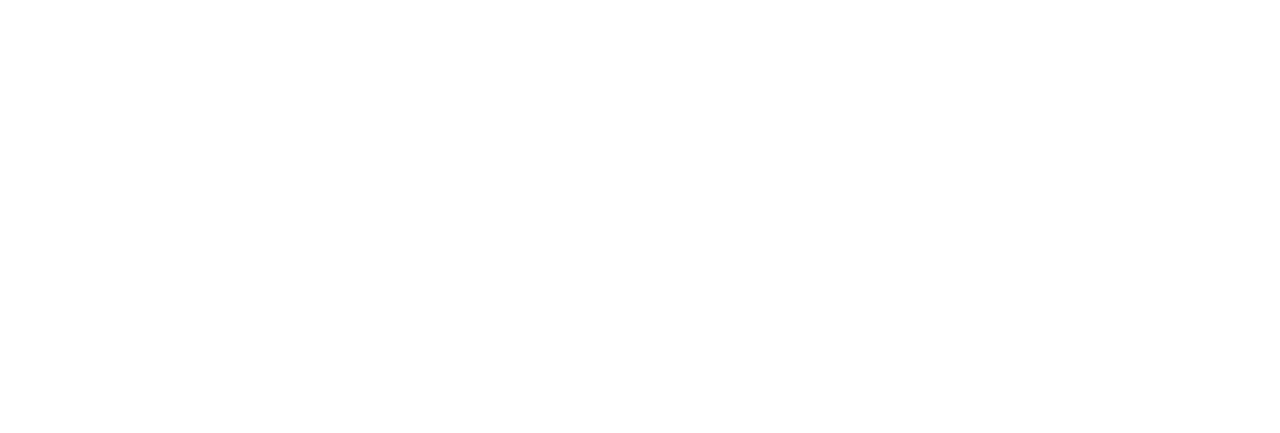
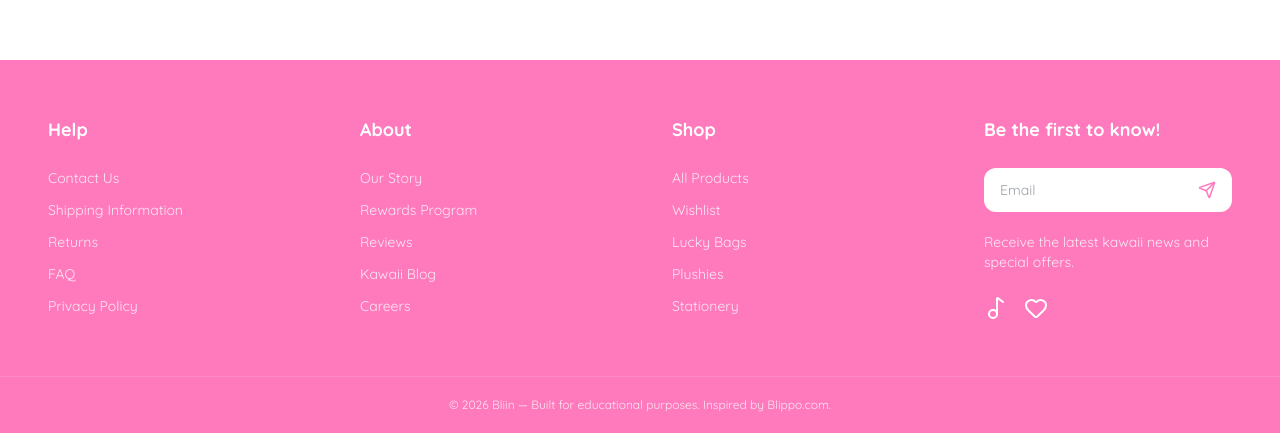
Before and after one commit to latifahkhaerani/Bliin, a Next.js app in the folder my-app/: page /products in a window 1280 px wide. Shown: the part 924-1357 px from the top of the page. Before the commit the page ends 944 px from the top, so only its background shows below. Built offline with nearby package versions, Linux system fonts and the light colour scheme; no server answers; the database is empty.

Commit message:
style: home page

```diff
--- a/my-app/app/(main)/layout.tsx
+++ b/my-app/app/(main)/layout.tsx
@@ -1,4 +1,11 @@
+import Footer from "@/components/Footer";
 import Navbar from "@/components/Navbar";
+import { Fredoka } from "next/font/google";
+
+export const fredoka = Fredoka({
+  subsets: ["latin"],
+  weight: ["600", "700"],
+});
 
 export default function MainLayout({
   children,
@@ -9,6 +16,7 @@ export default function MainLayout({
     <>
       <Navbar />
       {children}
+      <Footer />
     </>
   );
 }
--- a/my-app/app/(main)/page.tsx
+++ b/my-app/app/(main)/page.tsx
@@ -1,13 +1,39 @@
 import Banner from "@/components/Banner";
 import DetailInfo from "@/components/DetailInfo";
+import FeaturedByTag from "@/components/FeaturedProduct";
 import FeaturedProduct from "@/components/FeaturedProduct";
+import Marquee from "@/components/Marquee";
+import MegaMenu from "@/components/MegaMenu";
+import NavItem from "@/components/NavItem";
 
 export default function Home() {
   return (
     <>
+      <div className="sticky top-0 z-20 bg-white">
+        <section className="flex justify-center gap-12 border-gray-100 mt-3">
+          <NavItem title="WHAT'S NEW" />
+
+          <NavItem title="POPULAR ITEMS" />
+          <NavItem title="SCHOOL & OFFICE" />
+          <NavItem title="CLOTHING & ACCESORIES" />
+
+          <MegaMenu />
+
+          <NavItem title="SALE" />
+        </section>
+        <div className="flex  justify-center bg-ungu p-2">
+          <strong className="text-[#858ad6] text-[12px]">
+            2,900 japanese favorite*
+          </strong>
+        </div>
+      </div>
       <Banner />
       <DetailInfo />
-      <FeaturedProduct />
+      {/* <FeaturedProduct /> */}
+      <FeaturedByTag title="SHOP LUCKY BAGS" tag="kawaii" />
+      <Marquee />
+
+      <FeaturedByTag title="POKÉMON COLLECTION" tag="pokemon" />
     </>
   );
 }
--- a/my-app/app/globals.css
+++ b/my-app/app/globals.css
@@ -8,3 +8,21 @@
   --color-lightPink: #ffe6f9;
   --color-yellow: #f2e688;
 }
+
+@keyframes marquee {
+  from {
+    transform: translateX(0);
+  }
+
+  to {
+    transform: translateX(-50%);
+  }
+}
+
+.animate-marquee {
+  animation: marquee 50s linear infinite;
+}
+
+.animate-marquee:hover {
+  animation-play-state: paused;
+}
--- a/my-app/components/AddRemoveWishlist.tsx
+++ b/my-app/components/AddRemoveWishlist.tsx
@@ -21,16 +21,6 @@ export default function AddRemoveWishlist({
     e.stopPropagation();
 
     try {
-      // const response = await fetch("/api/wishlist", {
-      //   method: "POST",
-      //   headers: {
-      //     "Content-Type": "application/json",
-      //   },
-      //   body: JSON.stringify({
-      //     productId,
-      //   }),
-      // });
-
       const response = await fetch("/api/wishlist", {
         method: isWishlist ? "DELETE" : "POST",
         headers: {
@@ -63,14 +53,16 @@ export default function AddRemoveWishlist({
       onClick={handleAddWishlist}
       className={
         variant === "card"
-          ? "absolute right-4 top-4 flex h-10 w-10 items-center justify-center rounded-full bg-white/80 transition hover:scale-110 hover:bg-white"
-          : "flex w-full items-center justify-center gap-2 rounded-lg  py-3 text-lg text-primary transition hover:opacity-80"
+          ? `absolute right-2 top-2 flex h-8 w-8 items-center justify-center rounded-full transition-all duration-200 hover:scale-110`
+          : `flex w-full items-center justify-center gap-2 rounded-xl border border-primary py-3 text-primary transition hover:bg-pink-50`
       }
     >
       <Heart
-        className={`${
-          variant === "card" ? "h-6 w-6" : "h-5 w-5"
-        } text-primary ${isWishlist ? "fill-current" : "fill-none"}`}
+        className={`h-5 w-5 transition-all duration-200 ${
+          isWishlist
+            ? "fill-white text-white drop-shadow-md"
+            : "fill-none text-white"
+        }`}
       />
 
       {variant === "detail" && <span>Add to Wishlist</span>}
--- a/my-app/components/DetailInfo.tsx
+++ b/my-app/components/DetailInfo.tsx
@@ -1,26 +1,29 @@
+import { fredoka } from "@/app/(main)/layout";
+
 export default function DetailInfo() {
   return (
-    <section className="px-12 pb-14 text-center">
+    <section className="px-12 pt-10 pb-12 text-center">
       <div className="mx-auto max-w-5xl">
-        <p className="mb-3 text-sm font-semibold uppercase tracking-[0.3em] text-primary">
+        <p
+          className={`${fredoka.className} mb-3 text-5xl font-semibold uppercase tracking-[0.3em] text-primary`}
+        >
           Discover Kawaii
         </p>
 
-        <h2 className="text-3xl font-bold leading-tight text-gray-700">
+        <h2 className="text-3xl font-bold mt-5 leading-tight text-gray-700">
           Cute Plushies, Accessories
           <br />
           <span className="text-primary">& Collectibles</span>
         </h2>
 
-        <div className="mx-auto mt-6 h-px w-16 bg-gray-200" />
-
-        <p className="mx-auto mt-6 max-w-3xl text-lg leading-8 text-gray-500">
+        <p className="mx-auto mt-6 max-w-3xl text-sm leading-8 text-gray-500">
           Shop cute and adorable kawaii merchandise, including plushies,
           stationery, accessories, collectibles, home goods, and more. Find your
           favorite items and bring a little kawaii happiness into your everyday
           life.
         </p>
       </div>
+      <div className="mx-auto mt-6 h-px w-180 bg-gray-200" />
     </section>
   );
 }
--- /dev/null
+++ b/my-app/components/Footer.tsx
@@ -0,0 +1,128 @@
+import Link from "next/link";
+import { Music2, Heart, Send } from "lucide-react";
+
+export default function Footer() {
+  return (
+    <footer className="mt-20 bg-primary text-white">
+      <div className="mx-auto grid max-w-7xl grid-cols-4 gap-16 px-12 py-14">
+        {/* HELP */}
+        <div>
+          <h3 className="mb-6 text-lg font-bold">Help</h3>
+
+          <div className="space-y-3 text-sm text-pink-100">
+            <Link href="#" className="block hover:text-white">
+              Contact Us
+            </Link>
+
+            <Link href="#" className="block hover:text-white">
+              Shipping Information
+            </Link>
+
+            <Link href="#" className="block hover:text-white">
+              Returns
+            </Link>
+
+            <Link href="#" className="block hover:text-white">
+              FAQ
+            </Link>
+
+            <Link href="#" className="block hover:text-white">
+              Privacy Policy
+            </Link>
+          </div>
+        </div>
+
+        {/* ABOUT */}
+        <div>
+          <h3 className="mb-6 text-lg font-bold">About</h3>
+
+          <div className="space-y-3 text-sm text-pink-100">
+            <Link href="#" className="block hover:text-white">
+              Our Story
+            </Link>
+
+            <Link href="#" className="block hover:text-white">
+              Rewards Program
+            </Link>
+
+            <Link href="#" className="block hover:text-white">
+              Reviews
+            </Link>
+
+            <Link href="#" className="block hover:text-white">
+              Kawaii Blog
+            </Link>
+
+            <Link href="#" className="block hover:text-white">
+              Careers
+            </Link>
+          </div>
+        </div>
+
+        {/* SHOP */}
+        <div>
+          <h3 className="mb-6 text-lg font-bold">Shop</h3>
+
+          <div className="space-y-3 text-sm text-pink-100">
+            <Link href="/products" className="block hover:text-white">
+              All Products
+            </Link>
+
+            <Link href="/wishlist" className="block hover:text-white">
+              Wishlist
+            </Link>
+
+            <Link href="#" className="block hover:text-white">
+              Lucky Bags
+            </Link>
+
+            <Link href="#" className="block hover:text-white">
+              Plushies
+            </Link>
+
+            <Link href="#" className="block hover:text-white">
+              Stationery
+            </Link>
+          </div>
+        </div>
+
+        {/* NEWSLETTER */}
+        <div>
+          <h3 className="mb-6 text-lg font-bold">Be the first to know!</h3>
+
+          <div className="flex overflow-hidden rounded-xl bg-white">
+            <input
+              type="email"
+              placeholder="Email"
+              className="flex-1 px-4 py-3 text-sm text-gray-700 outline-none"
+            />
+
+            <button className="px-4 text-primary transition hover:bg-pink-50">
+              <Send size={18} />
+            </button>
+          </div>
+
+          <p className="mt-5 text-sm text-pink-100">
+            Receive the latest kawaii news and special offers.
+          </p>
+
+          <div className="mt-6 flex gap-4">
+            {/* <Youtube className="cursor-pointer hover:scale-110 transition" /> */}
+
+            {/* <Instagram className="cursor-pointer hover:scale-110 transition" /> */}
+
+            <Music2 className="cursor-pointer hover:scale-110 transition" />
+
+            <Heart className="cursor-pointer hover:scale-110 transition" />
+          </div>
+        </div>
+      </div>
+
+      {/* COPYRIGHT */}
+      <div className="border-t border-pink-300/40 px-6 py-5 text-center text-xs text-pink-100">
+        © {new Date().getFullYear()} Bliin — Built for educational purposes.
+        Inspired by Blippo.com.
+      </div>
+    </footer>
+  );
+}
--- /dev/null
+++ b/my-app/components/Marquee.tsx
@@ -0,0 +1,32 @@
+export default function Marquee() {
+  return (
+    <div className="overflow-hidden bg-white py-3">
+      <div className="flex w-max animate-marquee gap-10">
+        {[...Array(8)].map((_, i) => (
+          <div key={i} className="flex items-center gap-5">
+            <h2 className="text-2xl font-bold text-gray-600">
+              Up to 50% OFF!
+            </h2>
+
+            <button className="rounded-xl bg-primary px-7 py-2 text-sm font-medium text-white transition hover:opacity-90">
+              Shop Sale!
+            </button>
+          </div>
+        ))}
+
+        {/* duplicate */}
+        {[...Array(8)].map((_, i) => (
+          <div key={`copy-${i}`} className="flex items-center gap-5">
+            <h2 className="text-3xl font-bold text-gray-600">
+              Up to 50% OFF!
+            </h2>
+
+            <button className="rounded-full bg-primary px-7 py-2 text-sm font-medium text-white transition hover:opacity-90">
+              Shop Sale!
+            </button>
+          </div>
+        ))}
+      </div>
+    </div>
+  );
+}
--- a/my-app/components/Navbar.tsx
+++ b/my-app/components/Navbar.tsx
@@ -1,10 +1,9 @@
-import { Heart, ShoppingBag, User } from "lucide-react";
+import { Heart, User } from "lucide-react";
 import Image from "next/image";
 import Link from "next/link";
 import { cookies } from "next/headers";
 import LogoutButton from "./LogoutButton";
-import NavItem from "./NavItem";
-import MegaMenu from "./MegaMenu";
+
 import NavbarSearch from "./NavbarSearch";
 import CartButton from "./CartButton";
 
@@ -103,7 +102,7 @@ export default async function Navbar() {
       </section>
 
       {/* NAVIGATION */}
-      <section className="flex justify-center gap-12 border-gray-100 mt-3">
+      {/* <section className="flex justify-center gap-12 border-gray-100 mt-3">
         <NavItem title="WHAT'S NEW" />
 
         <NavItem title="POPULAR ITEMS" />
@@ -113,7 +112,7 @@ export default async function Navbar() {
         <MegaMenu />
 
         <NavItem title="SALE" />
-      </section>
+      </section> */}
     </>
   );
 }
```
Also changed, not shown: my-app/components/Banner.tsx (+27 -13 lines), my-app/components/FeaturedProduct.tsx (+32 -24 lines), my-app/components/FeaturedProductList.tsx (+11 -12 lines).
